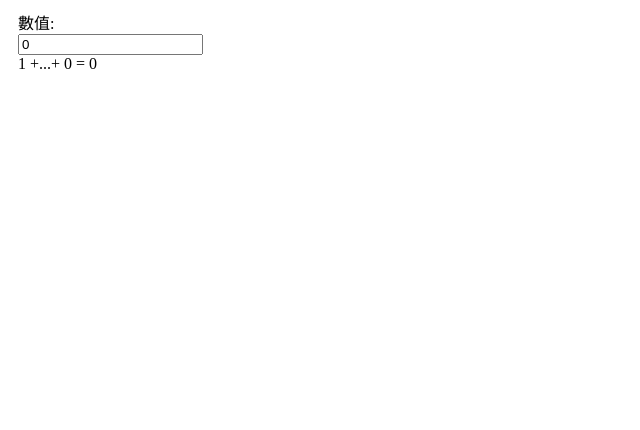
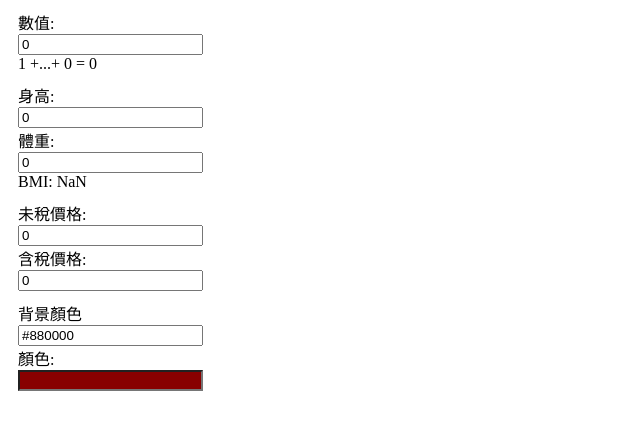
Before and after one commit to CinnaKuo/2019WEB, a plain HTML site: page vue.js/computed.html in a window 1280 px wide. Shown: the whole page, without its empty margins (0-640 px from the left). Drawn offline with nearby package versions, Linux system fonts and the light colour scheme.

```diff
--- a/vue.js/computed.html
+++ b/vue.js/computed.html
@@ -30,8 +30,73 @@
     )
 }
 
+function binding2()
+{
+    new Vue(
+        {
+            el:'#block2',
+            data:{weight:0,height:0},
+            computed:{
+                bmi:function(){
+                    let test=this.weight/((this.height/100)*(this.height/100));
+                    return test;
+
+                }
+            }
+
+        }
+    )
+}
+
+function binding3()
+{
+    new Vue(
+        {
+            el:'#block3',
+            data:{WithoutTax:0},
+            computed:{
+                WithTax:{
+                    get:function(){
+                       return this.WithoutTax*1.05;
+                    },
+                    set: function(data){
+                       this.WithoutTax=data/1.05;
+                       console.log(this.WithoutTax);
+                    }
+                }
+            }
+
+        }
+    )
+}
+
+function binding4()
+{
+    new Vue(
+        {
+            el:'#block4',
+            data:{color:"#880000"},
+        }
+    )
+}
+
+Vue.directive("bgcolor",{
+    bind:function(el,binding)
+    {
+        el.style.backgroundColor=binding.value;
+    },
+    update:function(el,binding)
+    {
+        el.style.backgroundColor=binding.value;
+    }
+
+})
+
 $(document).ready(function () {
     binding();
+    binding2();
+    binding3();
+    binding4();
 });
 
 </script>
@@ -45,6 +110,42 @@
             <label>1 +...+ {{number}} = {{result}}</label>
         </div>
     </div>
+    <div id="block2" class="row" style="margin: 10px">
+        <div class="col-6">
+            <label>身高: </label>
+            <br />
+            <input v-model="height"><br />
+
+            <label>體重: </label>
+            <br />
+            <input v-model="weight"><br />
+
+            <label>BMI: {{bmi}}</label>
+        </div>
+    </div>
+
+    <div id="block3" class="row" style="margin: 10px">
+        <div class="col-6">
+            <label>未稅價格: </label>
+            <br />
+            <input v-model="WithoutTax"><br />
+
+            <label>含稅價格: </label>
+            <br />
+            <input v-model="WithTax"><br />
+        </div>
+    </div>
+    <div id="block4" class="row" style="margin: 10px">
+        <div class="col-6">
+            <label>背景顏色 </label>
+            <br />
+            <input v-model="color"><br />
+
+            <label>顏色: </label>
+            <br />
+            <input v-bgcolor="color"><br />
+        </div>
+    </div>
 
 </body>
 </html>
```
Also changed, not shown: js_dataTable.html (+2 -2 lines), js_hackthon/imgPuzzle.html (+1 -6 lines).
